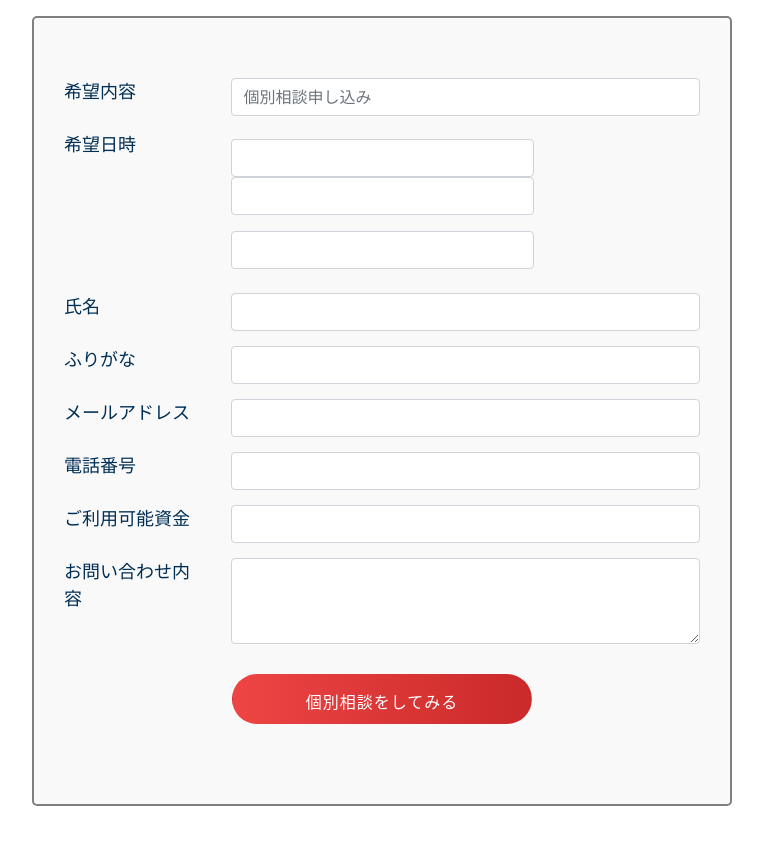
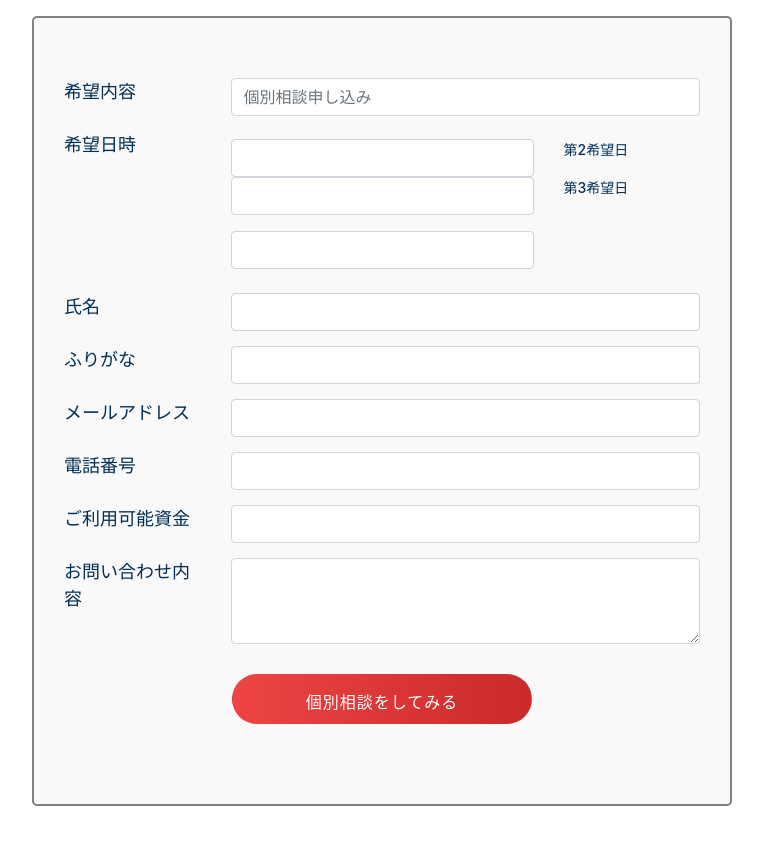
Before and after one commit to t-rao/vodka, a plain HTML site: page index.html in a window 1280 px wide. Shown: the part 6860-7705 px from the top of the page, without its empty margins (258-1021 px from the left). Drawn offline with Linux system fonts and the light colour scheme.

Commit message:
html
html

```diff
--- a/index.html
+++ b/index.html
@@ -432,21 +432,21 @@
           </div>
             <div class="col-md-9">
               <div class="row mt-2 sub_inpt">
-                <div class="col-md-4 d-sm-none d-none ">
+                <div class="col-md-4 d-none d-sm-none  d-lg-blockd-md-block">
                   <p class="lable">第1希望日 <span id="white" class="text-white">必須</span></p>
                 </div>
                 <div class="col-12  col-lg-8">
                   <p class="lable d-lg-none">第1希望日 <span id="white" class="text-white">必須</span></p>
                   <input type="text" class="form-control" id="exampleInputEmail1" aria-describedby="emailHelp" required>
                 </div>
-                <div class="col-md-4 d-sm-none d-none">
+                <div class="col-md-4 d-sm-none d-none d-lg-block d-md-block">
                   <p>第2希望日 </p>
                 </div>
                 <div class="col-12 col-lg-8 mb-3">
                   <p class="d-lg-none">第2希望日 </p>
                   <input type="text" class="form-control" id="exampleInputEmail1" aria-describedby="emailHelp" required>
                 </div>
-                <div class="col-md-4 d-sm-none d-none ">
+                <div class="col-md-4 d-sm-none d-none d-lg-block d-md-block">
                   <p>第3希望日 </p>
                 </div>
                 <div class="col-12 col-lg-8 mb-1 ">
```
